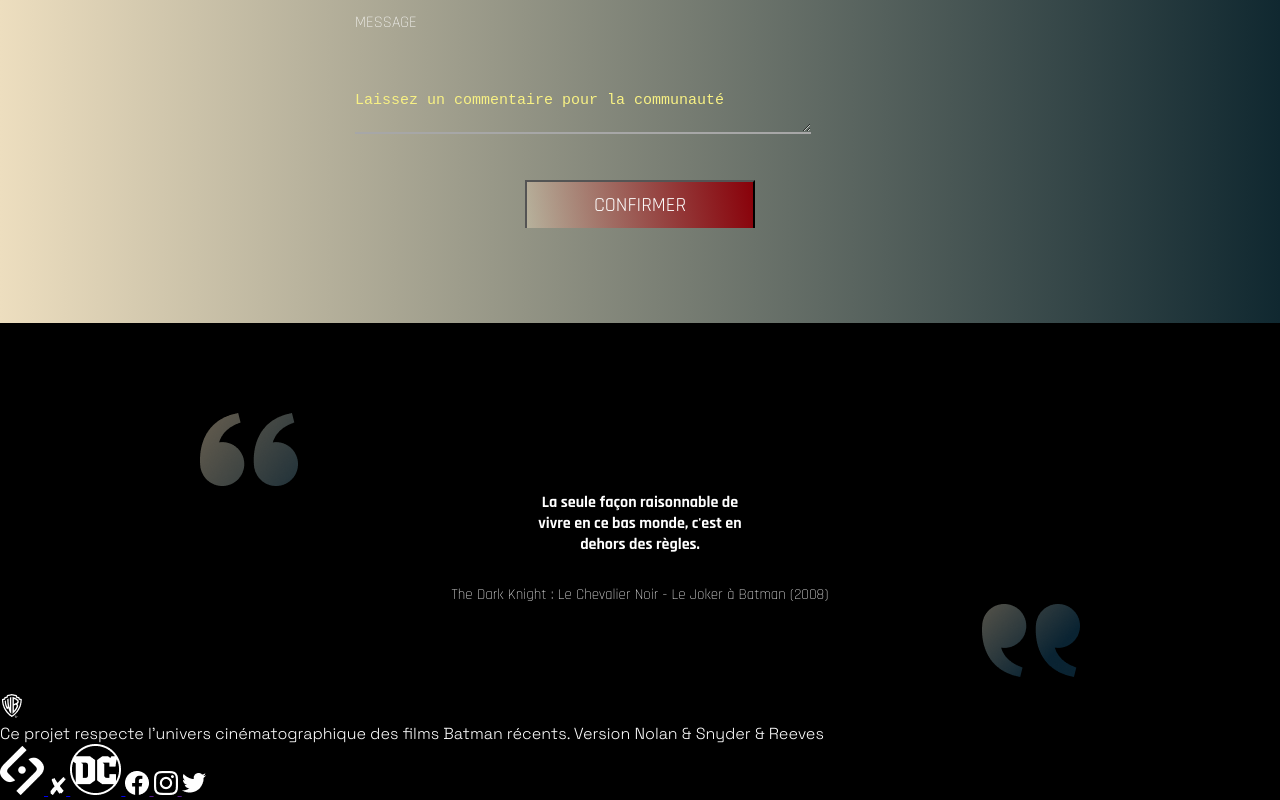
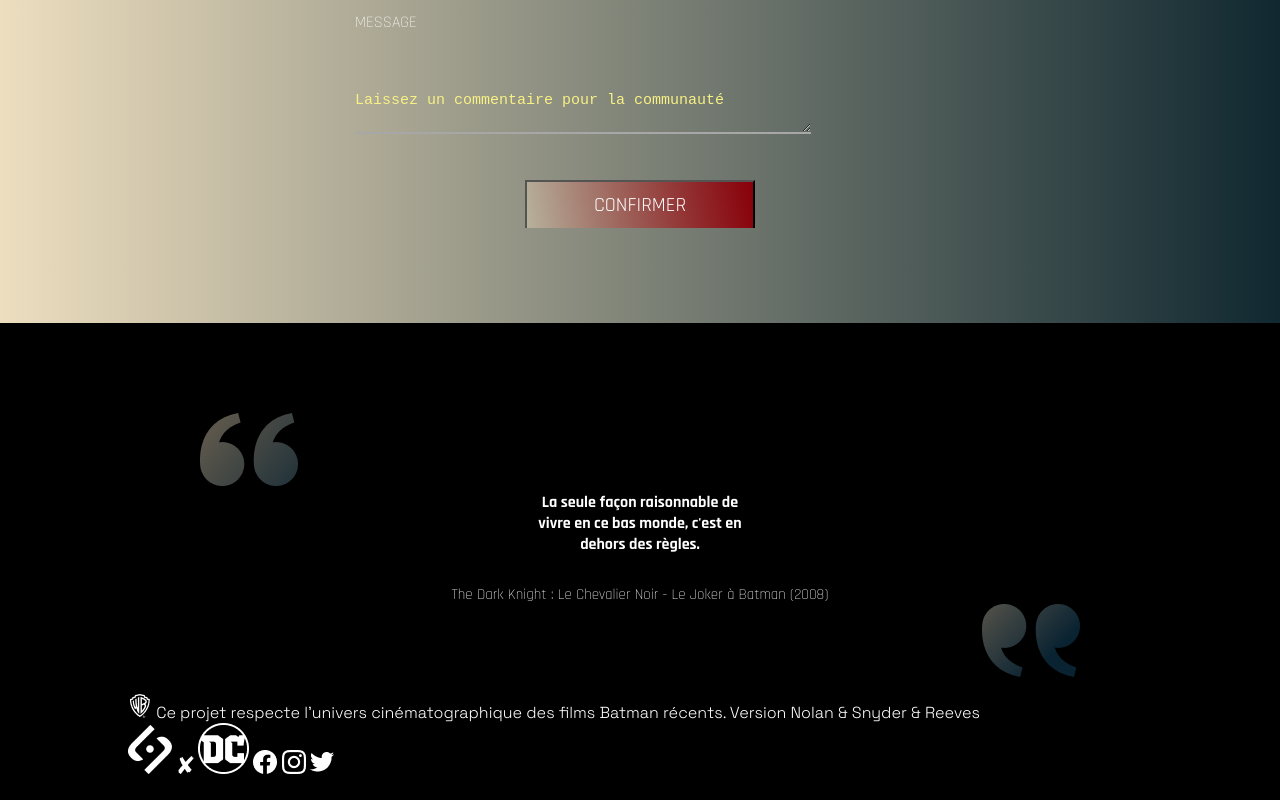
Before and after one commit to Patsamamiarivelo/SAYNA-HTMLCSS-BATMAN1, a plain HTML site: page index.html in a window 1280 px wide. Shown: the part 6848-7648 px from the top of the page. After the commit the page ends 7627 px from the top, so only its background shows below. Drawn offline with Linux system fonts and the light colour scheme.

Commit message:
Css et Html section footer

```diff
--- a/index.html
+++ b/index.html
@@ -246,21 +246,18 @@
     <div class="clearfix"></div>
     <!--Footer-->
     <footer>
-        <div>
-            <div class="wb">
-                <img src="./assets/Logos/icon_WB.png" alt=""><p>Ce projet respecte l’univers cinématographique des films Batman récents. Version Nolan & Snyder & Reeves</p>
+        <div class="container">
+            <div class="text-footer">
+                <img class="wb" src="./assets/Logos/icon_WB.png" alt="">
+                Ce projet respecte l’univers cinématographique des films Batman récents. Version Nolan & Snyder & Reeves
             </div>
-            <div>
-                <a href="#">
-                    <img src="./assets/Logos/logo_sayna_white.png" alt="">
-                    <img src="./assets/Logos/icon_x.png" alt="">
-                    <img src="./assets/Logos/icon_DC.png" alt="">
-                </a>
-                <a href="">
-                    <img src="./assets/Logos/icon_facebook.png" alt="">
-                    <img src="./assets/Logos/icon_ig.png" alt="">
-                    <img src="./assets/Logos/icon_tw.png" alt="">
-                </a>
+            <div class="social-footer">
+                    <a class="logo-item" href=""><img src="./assets/Logos/logo_sayna_white.png" alt=""></a>
+                    <a href="#"><img src="./assets/Logos/icon_x.png" alt=""></a>
+                    <a class="logo-item" href=""><img src="./assets/Logos/icon_DC.png" alt=""></a>
+                    <a class="social-item" href=""><img src="./assets/Logos/icon_facebook.png" alt=""></a>
+                    <a class="social-item" href=""><img src="./assets/Logos/icon_ig.png" alt=""></a>
+                    <a class="social-item" href=""><img src="./assets/Logos/icon_tw.png" alt=""></a>
             </div>
         </div>
     </footer>
```
